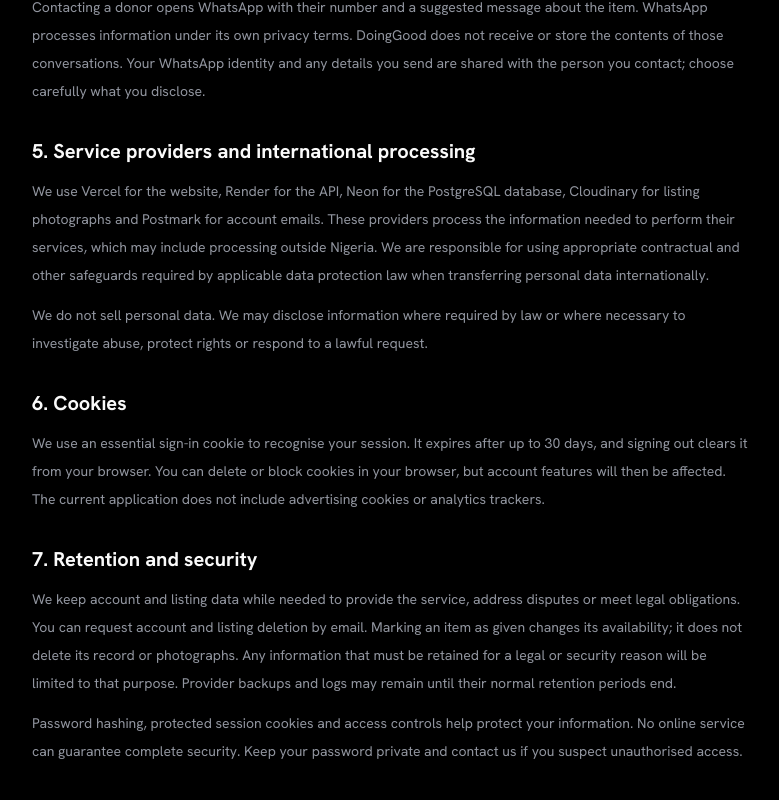
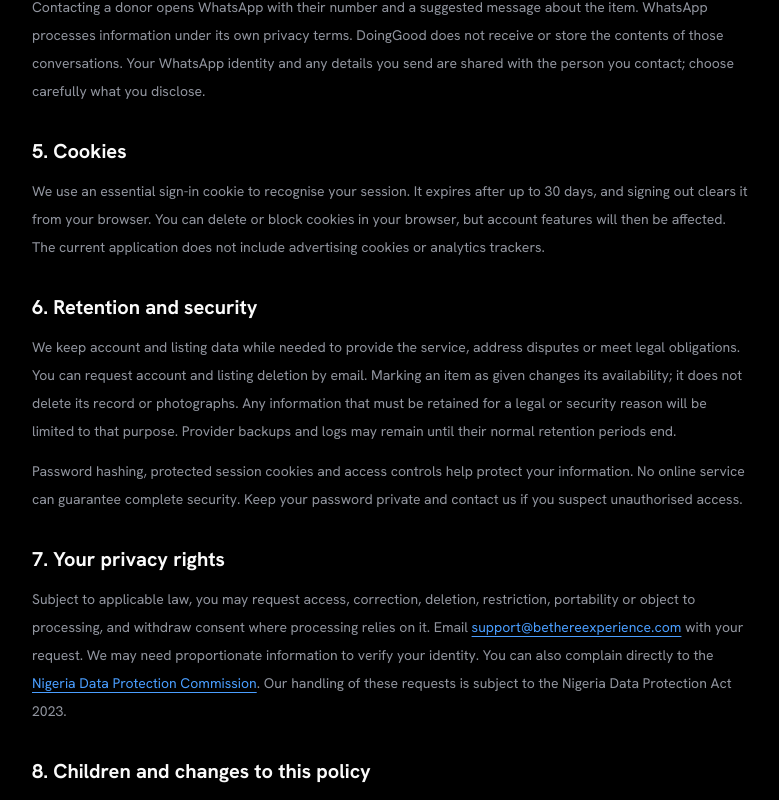
Before and after one commit to hallatechstudio/doing_good, a React (Vite) app in the folder frontend/: page /privacy in a window 1280 px wide. Shown: the part 1260-2060 px from the top of the page, without its empty margins (248-1027 px from the left). Built offline with nearby package versions, Linux system fonts and the light colour scheme; no server answers.

Commit message:
Remove service provider section from privacy policy

```diff
--- a/frontend/src/routes/legal.tsx
+++ b/frontend/src/routes/legal.tsx
@@ -107,22 +107,7 @@
         </p>
       </section>
       <section>
-        <h2>5. Service providers and international processing</h2>
-        <p>
-          We use Vercel for the website, Render for the API, Neon for the PostgreSQL database,
-          Cloudinary for listing photographs and Postmark for account emails. These providers
-          process the information needed to perform their services, which may include processing
-          outside Nigeria. We are responsible for using appropriate contractual and other safeguards
-          required by applicable data protection law when transferring personal data
-          internationally.
-        </p>
-        <p>
-          We do not sell personal data. We may disclose information where required by law or where
-          necessary to investigate abuse, protect rights or respond to a lawful request.
-        </p>
-      </section>
-      <section>
-        <h2>6. Cookies</h2>
+        <h2>5. Cookies</h2>
         <p>
           We use an essential sign-in cookie to recognise your session. It expires after up to 30
           days, and signing out clears it from your browser. You can delete or block cookies in your
@@ -131,7 +116,7 @@
         </p>
       </section>
       <section>
-        <h2>7. Retention and security</h2>
+        <h2>6. Retention and security</h2>
         <p>
           We keep account and listing data while needed to provide the service, address disputes or
           meet legal obligations. You can request account and listing deletion by email. Marking an
@@ -146,7 +131,7 @@
         </p>
       </section>
       <section>
-        <h2>8. Your privacy rights</h2>
+        <h2>7. Your privacy rights</h2>
         <p>
           Subject to applicable law, you may request access, correction, deletion, restriction,
           portability or object to processing, and withdraw consent where processing relies on it.
@@ -159,7 +144,7 @@
         </p>
       </section>
       <section>
-        <h2>9. Children and changes to this policy</h2>
+        <h2>8. Children and changes to this policy</h2>
         <p>
           Accounts are intended for people aged 18 or older. If you believe a child has provided
           personal data, contact us so we can investigate and address it. We may update this policy
```
